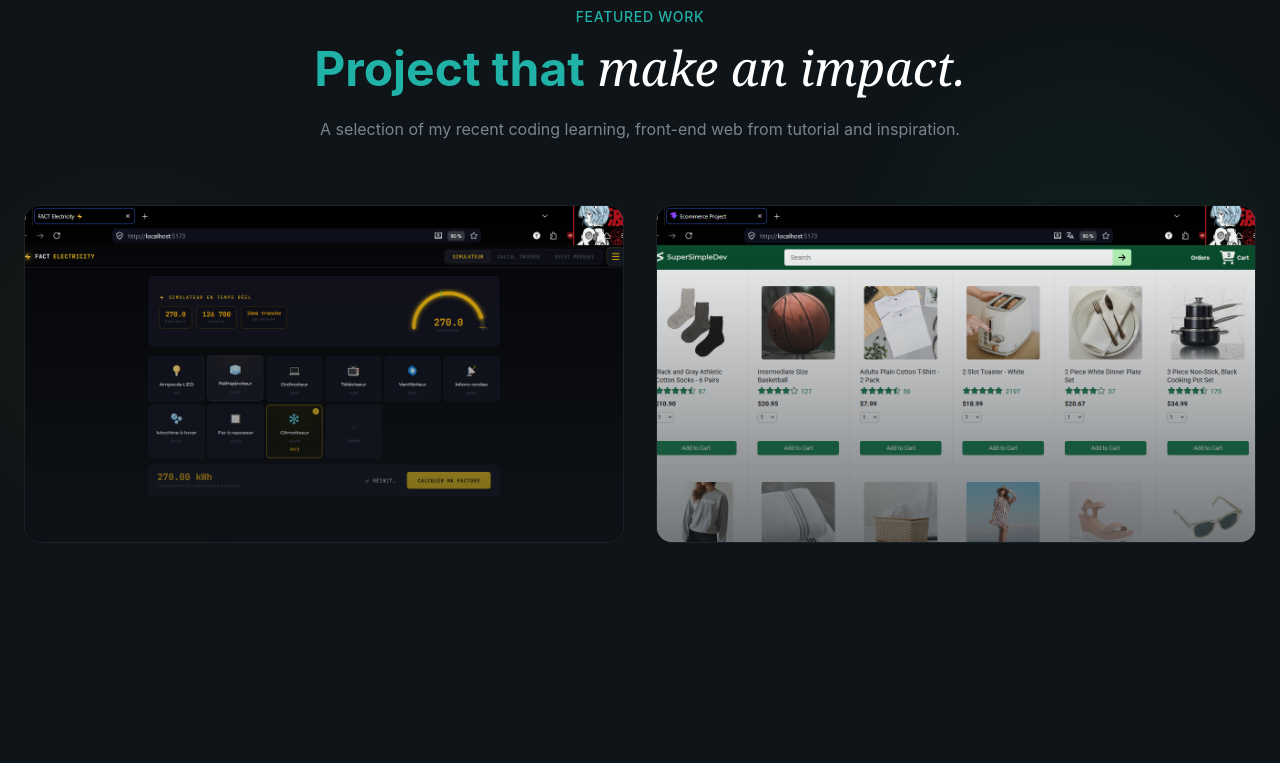
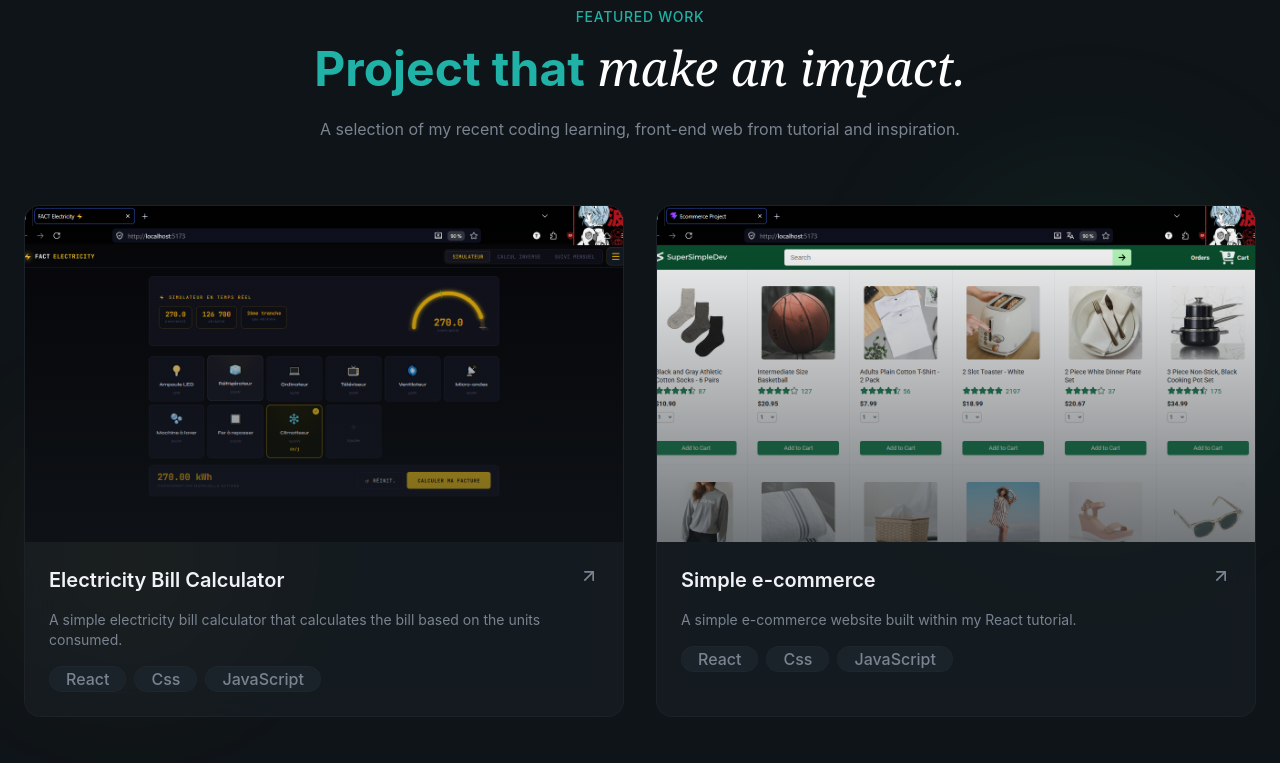
Before and after one commit to PiouPiouXt/Portfolio, a React app: page / in a window 1280 px wide. Shown: the part 2000-2763 px from the top of the page. Before the commit the page ends 2671 px from the top, so only its background shows below. Built offline with nearby package versions, Linux system fonts and the light colour scheme; the HTML template or start-up script is replaced by a standard one.

Commit message:
finishing projects sections

```diff
--- a/src/assets/MagicButton.jsx
+++ b/src/assets/MagicButton.jsx
@@ -1,10 +1,10 @@
 import styled from 'styled-components';
 
-export function MagicButton() {
+export function MagicButton({children}) {
   return (
     <StyledWrapper>
       <button>
-        Download CV
+        {children}
         <div className="star-1">
           <svg xmlns="http://www.w3.org/2000/svg" xmlSpace="preserve" version="1.1" style={{shapeRendering: 'geometricPrecision', textRendering: 'geometricPrecision', imageRendering: 'optimizeQuality', fillRule: 'evenodd', clipRule: 'evenodd'}} viewBox="0 0 784.11 815.53" xmlnsXlink="http://www.w3.org/1999/xlink">
             <defs />
--- a/src/layout/Navbar.jsx
+++ b/src/layout/Navbar.jsx
@@ -68,13 +68,14 @@ export const Navbar = () => {
               <a
                 href={link.href}
                 key={index}
+                onClick={() => setIsMobileMenuOpen(false)}
                 className="text-lg text-muted-foreground hover:text-foreground py-2"
               >
                 {link.label}
               </a>
             ))}
 
-            <Button>Contact Me</Button>
+            <Button onClick={() => setIsMobileMenuOpen(false)}>Contact Me</Button>
           </div>
         </div>)}
     </header>
--- a/src/sections/About.jsx
+++ b/src/sections/About.jsx
@@ -24,7 +24,7 @@ const highlights = [
 export const About = () => {
   return (
     <section id="about" className="py-32 relative overflow-hidden">
-      <div className="container mx-auto px-6 relative z-10">
+      <div className="container mx-auto px-6 relative z-9">
         <div className="grid lg:grid-cols-2 gap-16 items center">
           {/* Left Column */}
           <div className="space-y-8">
--- a/src/sections/Hero.jsx
+++ b/src/sections/Hero.jsx
@@ -87,7 +87,9 @@ export const Hero = () => {
             <Button size="lg">
               Contact Me <ArrowRight />
             </Button>
-            <MagicButton />
+            <MagicButton>
+              Download CV
+            </MagicButton>
           </div>
 
           {/* Social links */}
--- a/src/sections/Projects.jsx
+++ b/src/sections/Projects.jsx
@@ -1,4 +1,5 @@
-import { ArrowUpRight,Cat } from "lucide-react";
+import { ArrowUpRight, Cat } from "lucide-react";
+import { MagicButton } from "@/assets/MagicButton.jsx"
 
 const projects = [
   {
@@ -63,17 +64,48 @@ export const Projects = () => {
                 {/* Overlay Links */}
                 <div className="absolute inset-0 flex items-center justify-center gap-4 opacity-0 group-hover:opacity-100 duration-300">
                   <a href={project.link} className="p-3 rounded-full glass hover:bg-primary hover:text-primary-foreground transition-all">
-                    <ArrowUpRight />
+                    <ArrowUpRight className="w-5 h-5" />
                   </a>
-                  <a href="#">
-                    <Cat />
+                  <a href="#" className="p-3 rounded-full glass hover:bg-primary hover:text-primary-foreground transition-all">
+                    <Cat className="w-5 h-5" />
                   </a>
                 </div>
+              </div>
 
-
+              {/* Content */}
+              <div className="p-6 space-y-4">
+                <div className="flex items-start justify-between">
+                  <h3 className="text-xl font-semibold group-hover:text-primary transition-colors">
+                    {project.title}
+                  </h3>
+                  <ArrowUpRight className="w-5 h-5
+                  text-muted-foreground group-hover:text-primary
+                  group-hover:translate-x-1
+                  group:hover:-translate-y-1 transition-all"/>
+                </div>
+                <p className="text-muted-foreground text-sm">{project.description}</p>
+                <div className="flex flex-wrap gap-2">
+                  {project.tags.map((tag, tagIdx) => (
+                    <span
+                      key={tagIdx}
+                      className="px-4 px-y rounded-full bg-surface text-sd font-medium border
+                      border-border/50 text-muted-foreground hover:border-primary/50 hover:text-primary transition-all duration-300"
+                    >
+                      {tag}
+                    </span>
+                  )
+                  )}
+                </div>
               </div>
             </div>
           ))}
+        </div>
+
+        {/* View all CTA */}
+        <div className="text-center mt-12 animate-fade-in animation-delay-500">
+          <MagicButton>
+            View all projects
+          </MagicButton>
         </div>
       </div>
     </section>
```
